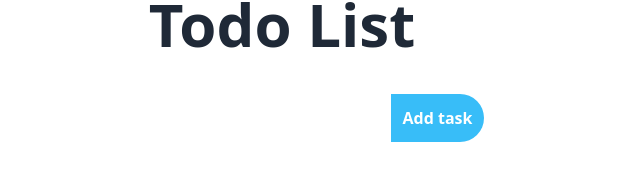
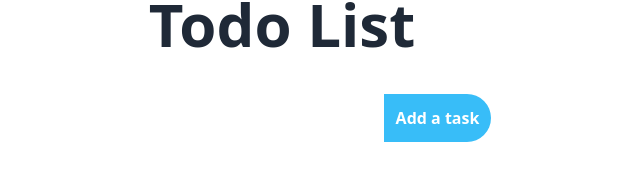
Before and after one commit to arsalanmohseni/next-todo-list, a Next.js app: page / in a window 1280 px wide. Shown: the part 332-512 px from the top of the page, without its empty margins (358-998 px from the left). Built offline with nearby package versions, Linux system fonts and the light colour scheme; what fluid-tailwind would draw is missing.

Commit message:
Added some todos to main page to do

```diff
--- a/src/app/page.tsx
+++ b/src/app/page.tsx
@@ -1,8 +1,11 @@
 import React from "react";
 
 const page = () => {
-
-    // TODO: Add a functionality to `add a task` button
+    /*
+        TODO: Add a functionality to "Add a task" button
+        TODO: Create "Delete task" button
+        TODO: Create "Mark as completed" button
+    */
 
     return (
         <div className="flex min-h-screen flex-col items-center justify-center">
@@ -13,7 +16,7 @@ const page = () => {
                     className="border-none outline-none rounded-l-full px-10 py-3 transition-all duration-300 ease-in-out dark:border-white"
                 />
                 <button className="rounded-r-full bg-sky-400 p-3 font-bold text-white">
-                    Add task
+                    Add a task
                 </button>
             </div>
         </div>
```
